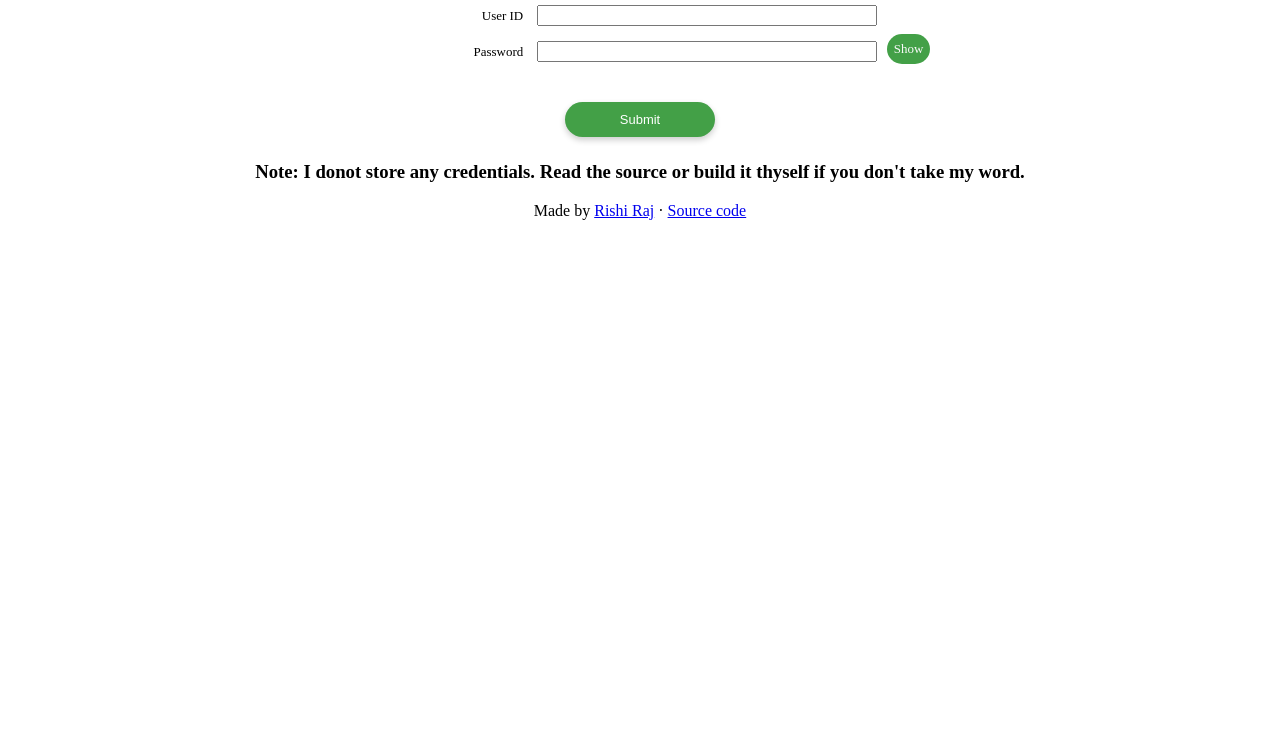
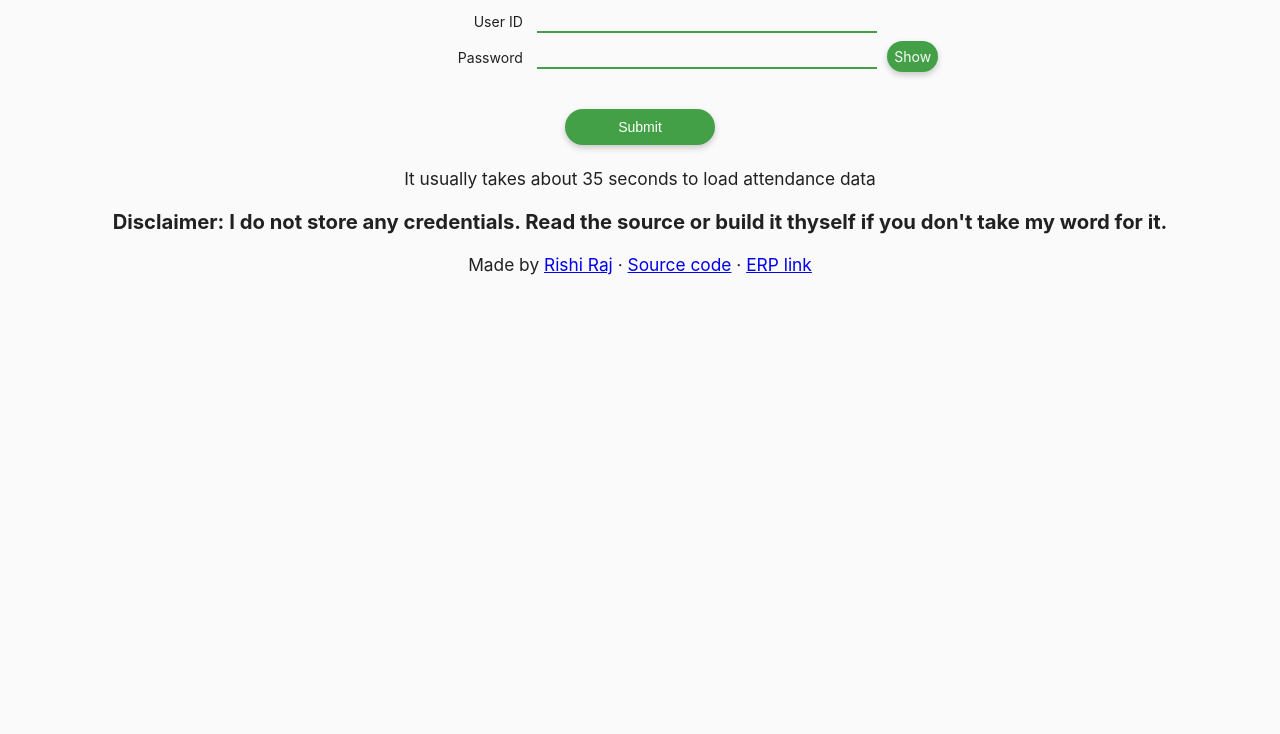
Before and after one commit to RishiRaj22/erp_web, a website: page public/index.html in a window 1280 px wide. Shown: the part 66-800 px from the top of the page. Drawn offline with nearby package versions, Linux system fonts and the light colour scheme.

Commit message:
Removed dependency on root url and improved styling

```diff
--- a/public/index.html
+++ b/public/index.html
@@ -17,7 +17,7 @@
     <div>
         <label for="password" class="input_label_add">Password</label>
         <input name="password" class="input_add" id="password" type="password"/>
-        <div id="password_toggle" class="show">Show</div>
+        <div id="password_toggle" class="show button">Show</div>
     </div>
     <div id="input_error_msg" class="error_message"></div>
     <div id="loading_add" class="loading_status">
@@ -28,16 +28,27 @@
         <input type="submit" class="button" id="button_add" value="Submit"/>
     </div>
 </form>
+<p>It usually takes about 35 seconds to load attendance data</p>
+<h3>Disclaimer: I do not store any credentials. Read the source or build it thyself if you don't take my word for it.</h3>
+<footer>Made by <a href="https://rishiraj.me">Rishi Raj</a> &middot; <a href="https://github.com/rishiraj22/erp_web">Source code</a>
+&middot; <a href="http://115.114.127.54:8080/psp/bitcsprd/EMPLOYEE/HRMS/c/SA_LEARNER_SERVICES.SSS_STUDENT_CENTER.GBL?Page=SSS_STUDENT_CENTER&">ERP link</a></footer>
+
 </body>
-<h3>Note: I donot store any credentials. Read the source or build it thyself if you don't take my word.</h3>
-<footer>Made by <a href="https://rishiraj.me">Rishi Raj</a> &middot; <a href="https://github.com/rishiraj22/erp_web">Source code</a></footer>
-
 <!-- Note to self: Hi, are you OK? Why would someone go through such pain to create this? -->
 
 <style>
 * {
     text-align: center;
 }
+input {
+    font-size: 0.9em;
+    background: none;
+    text-decoration: none;
+    outline: none !important;
+    border: none;
+    border-bottom: solid 2px #43a047;
+}
+
 .button, button {
     font-size: 0.95em;
     background: #43a047;
@@ -51,6 +62,29 @@
     border-radius: 8px;
     margin-top: 10px;
     padding: 10px;
+}
+
+.button:hover, button:hover {
+    background: white;
+    color: #43a047;
+    box-shadow: 0 3px 6px 0 rgba(0, 0, 0, 0.2);
+    -webkit-transition: all 0.3s;
+    -transition: all 0.3s;
+    -ms-transition: all 0.3s;
+    -o-transition: all 0.3s;
+    transition: all 0.3s;
+}
+
+.button:disabled, button:disabled {
+    cursor: not-allowed;
+}
+
+body {
+    color: rgba(0, 0, 0, 0.87);
+    font-family: -apple-system, BlinkMacSystemFont, "Segoe UI", Roboto, "Helvetica Neue", Arial, sans-serif;
+    font-size: 13pt;
+    background-color: #fafafa;
+    text-align: center;
 }
 .loading_status, .loading_status > * {
     font-size: 1.3em;
@@ -112,6 +146,7 @@
     background-color: #43a047;
     color: #fafafa;
     padding: 7px;
+    margin: 0px;
     border-radius: 30px;
     transform: translate(10px, -7px);
 }
```
Also changed, not shown: app.js (+8 -10 lines).
